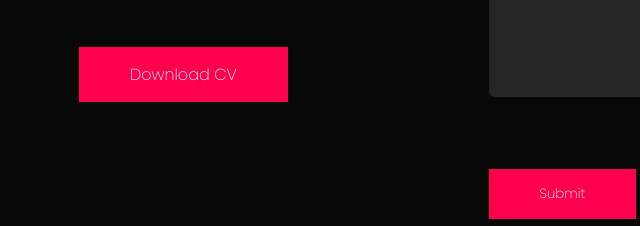
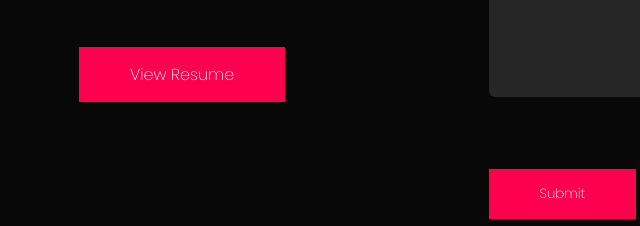
Before and after one commit to anandakana2268/Portfolio-Profile, a plain HTML site: page index.html in a window 1280 px wide. Shown: the part 3107-3333 px from the top of the page, 49-689 px from the left. Drawn offline with Linux system fonts and the light colour scheme.

Commit message:
Update index.html

```diff
--- a/index.html
+++ b/index.html
@@ -144,7 +144,8 @@
                     <a target="_blank" href="https://www.instagram.com/_anand_akana_/" title="Instagram Profile"><i class="fa-brands fa-instagram"></i></i></a>
                     <a target="_blank" href="www.linkedin.com/in/ananda-mutyalu-akana-17ba83286" title="LinkedIn Profile"><i class="fa-brands fa-linkedin"></i></i></a>
                 </div>
-                <a target="_blank" href="./images/Anand Resume 2.pdf" download class="btn btn2">Download CV</a>
+                <a target="_blank" href="resume.html" class="btn btn2">View Resume</a>
+
             </div>
             <div class="contact-right">
                 <form name="submit-to-google-sheet">
```
